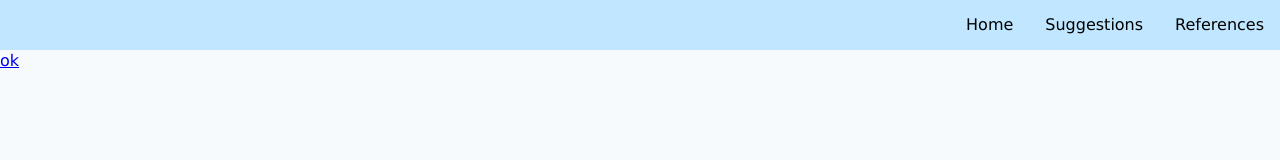
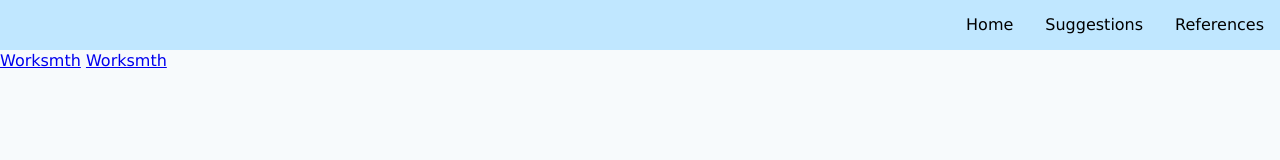
Before and after one commit to emcrummett-hub/KRHS-webhamter, a plain HTML site: page ref.html in a window 1280 px wide. Drawn offline with Linux system fonts and the light colour scheme.

Commit message:
Add files via upload

```diff
--- a/ref.html
+++ b/ref.html
@@ -12,7 +12,8 @@
 </ul>
 
 <div class="pdf">
-<a href="C:\Users\Max\Downloads\IMG_4127.pdf" style="top:50px">ok</a>
+<a href="images\IMG_4126.pdf" style="top:50px">Worksmth</a>
+<a href="images\IMG_4126.pdf" style="top:80px">Worksmth</a>
 </div>
 
 </body>
--- a/styles.css
+++ b/styles.css
@@ -292,7 +292,7 @@
   color: #f2f2f2;
   font-size: 22px;
   padding: 8px 12px;
-  position: absolute:
+  position: absolute;
   z-index: 7777;
 }
 
```
Also changed, not shown: images/count 1.jpg (added), images/count 2.jpg (added), images/count 3.jpg (added), 2 other files.
